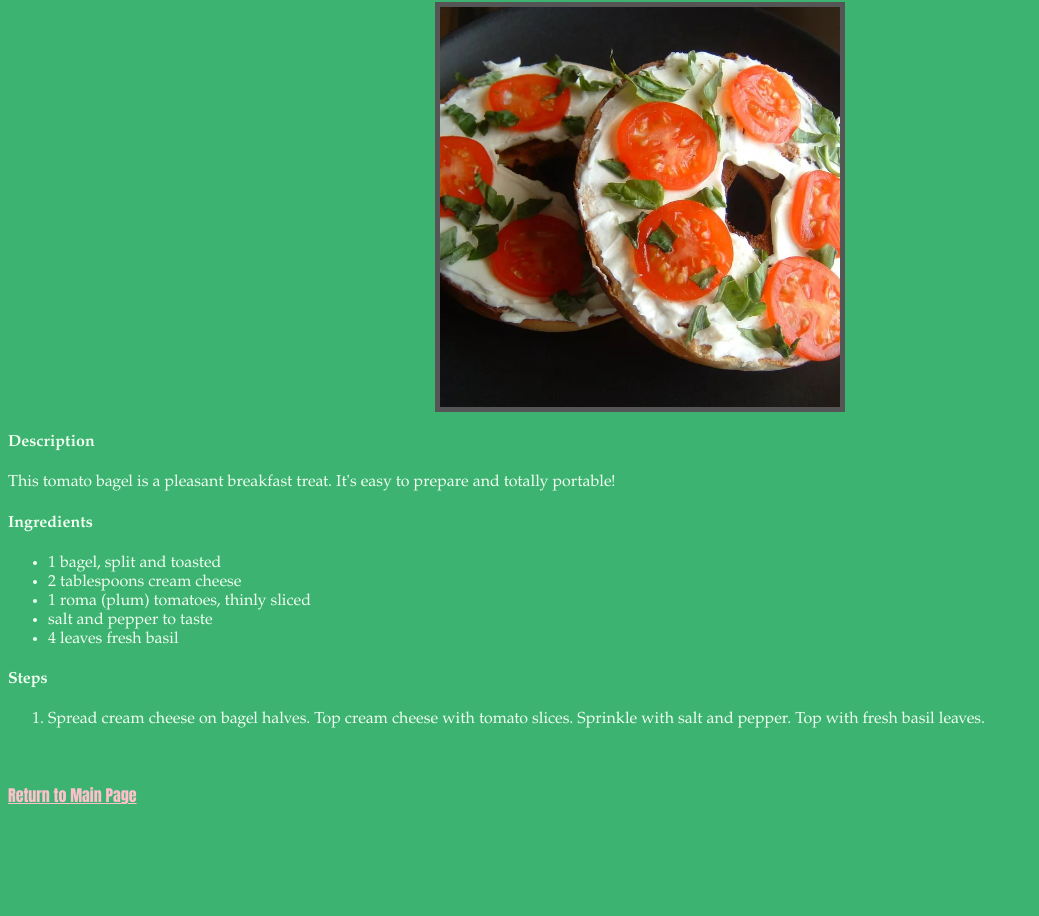
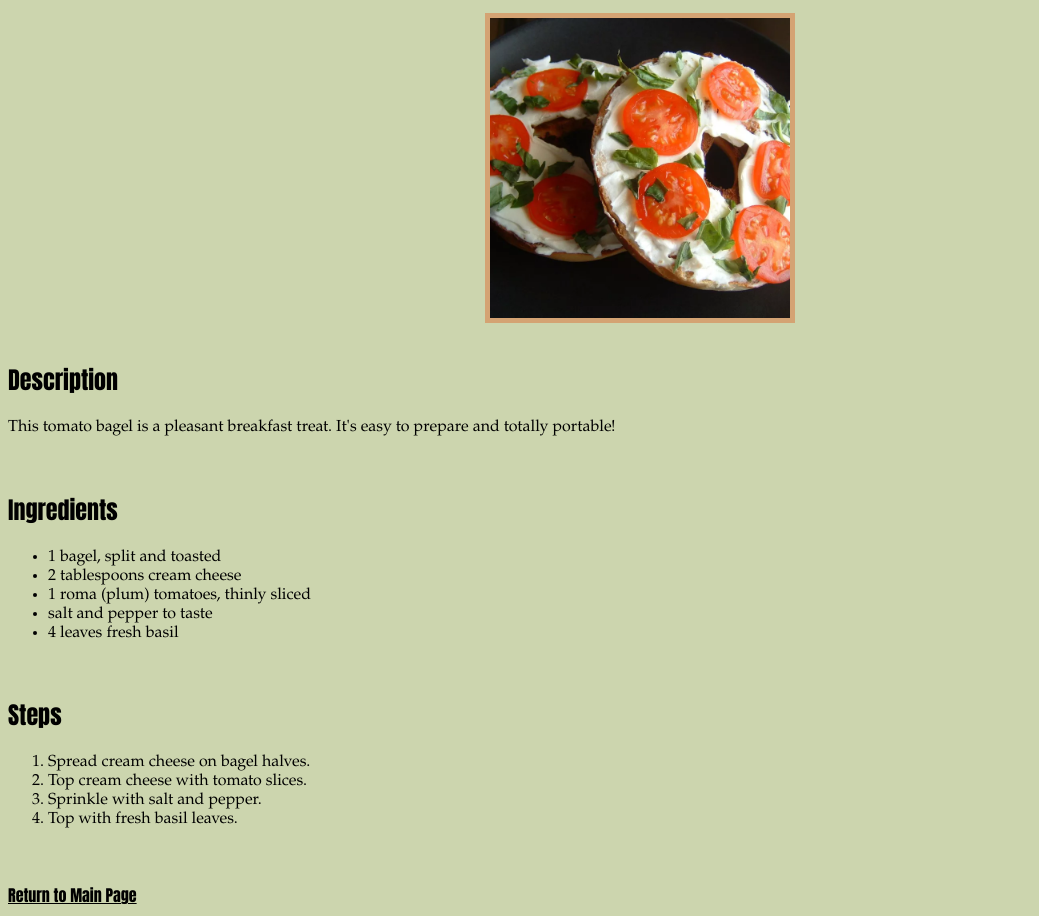
Before and after one commit to EugeneL11/odin-recipes, a plain HTML site: page recipes/bagel.html in a window 1280 px wide. Shown: the part 79-995 px from the top of the page, without its empty margins (0-1039 px from the left). Before the commit the page ends 895 px from the top, so only its background shows below. Drawn offline with Linux system fonts and the light colour scheme.

Commit message:
update the css file and improve the appearance

```diff
--- a/recipes/bagel.html
+++ b/recipes/bagel.html
@@ -11,12 +11,14 @@
 
         <img src="../images/bagel.jpg" width="300" alt="Bagel Sandwich">
 
-        <h4>Description</h4>
+        <br />
+        <h2>Description</h2>
             <p>
                 This tomato bagel is a pleasant breakfast treat. It's easy to prepare and totally portable!
             </p>
 
-        <h4>Ingredients</h4>
+        <br />
+        <h2>Ingredients</h2>
             <ul>
                 <li>1 bagel, split and toasted</li>
                 <li>2 tablespoons cream cheese</li>
@@ -25,10 +27,13 @@
                 <li>4 leaves fresh basil</li>
             </ul>
 
-        <h4>Steps</h4>
+        <br />
+        <h2>Steps</h2>
             <ol>
-                <li>Spread cream cheese on bagel halves. Top cream cheese with tomato slices.
-                    Sprinkle with salt and pepper. Top with fresh basil leaves.</li>
+                <li>Spread cream cheese on bagel halves. </li>
+                <li>Top cream cheese with tomato slices. </li>
+                <li>Sprinkle with salt and pepper. </li>
+                <li>Top with fresh basil leaves.</li>
             </ol>
         <br />
         <br />
--- a/styles.css
+++ b/styles.css
@@ -1,10 +1,10 @@
 * {
-    font-family: Palatino, "Palatino LT STD", "Palatino Linotype", "Book Antiqua", Georgia, serif;
-    color: honeydew;
+    color: black;
 }
 
 body {
-    background-color: mediumseagreen;
+    font-family: Palatino, "Palatino LT STD", "Palatino Linotype", "Book Antiqua", Georgia, serif;
+    background-color: #ccd5ae;
 }
 
 h1 {
@@ -12,17 +12,19 @@ h1 {
     font-weight: bold;
 }
 
+h1, h2, .return {
+    font-family: Impact, Haettenschweiler, 'Arial Narrow Bold', sans-serif;
+}
+
 img {
     display: block;
     margin-left: auto;
     margin-right: auto;
-    width: 400px;
-    height: auto;
-    border: 5px solid #555;
+    height: 300px;
+    width: auto;
+    border: 5px solid #d4a373;
 }
 
-.return {
-    font-weight: bold;
-    color: pink;
-    font-family: Impact, Haettenschweiler, 'Arial Narrow Bold', sans-serif;
+.homepage {
+    text-align: center;
 }
```
Also changed, not shown: index.html (+4 -1 lines), recipes/nachos.html (+6 -3 lines), recipes/salad.html (+6 -3 lines).
